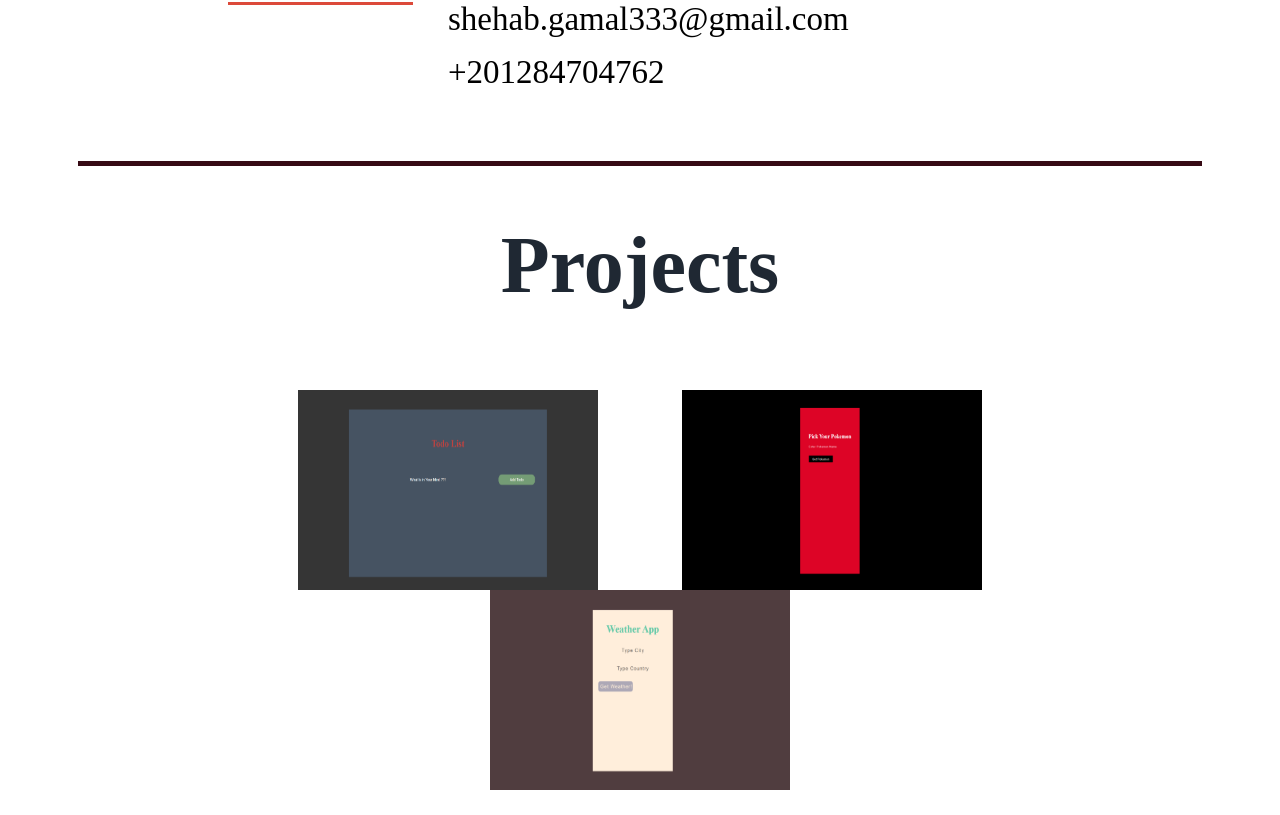
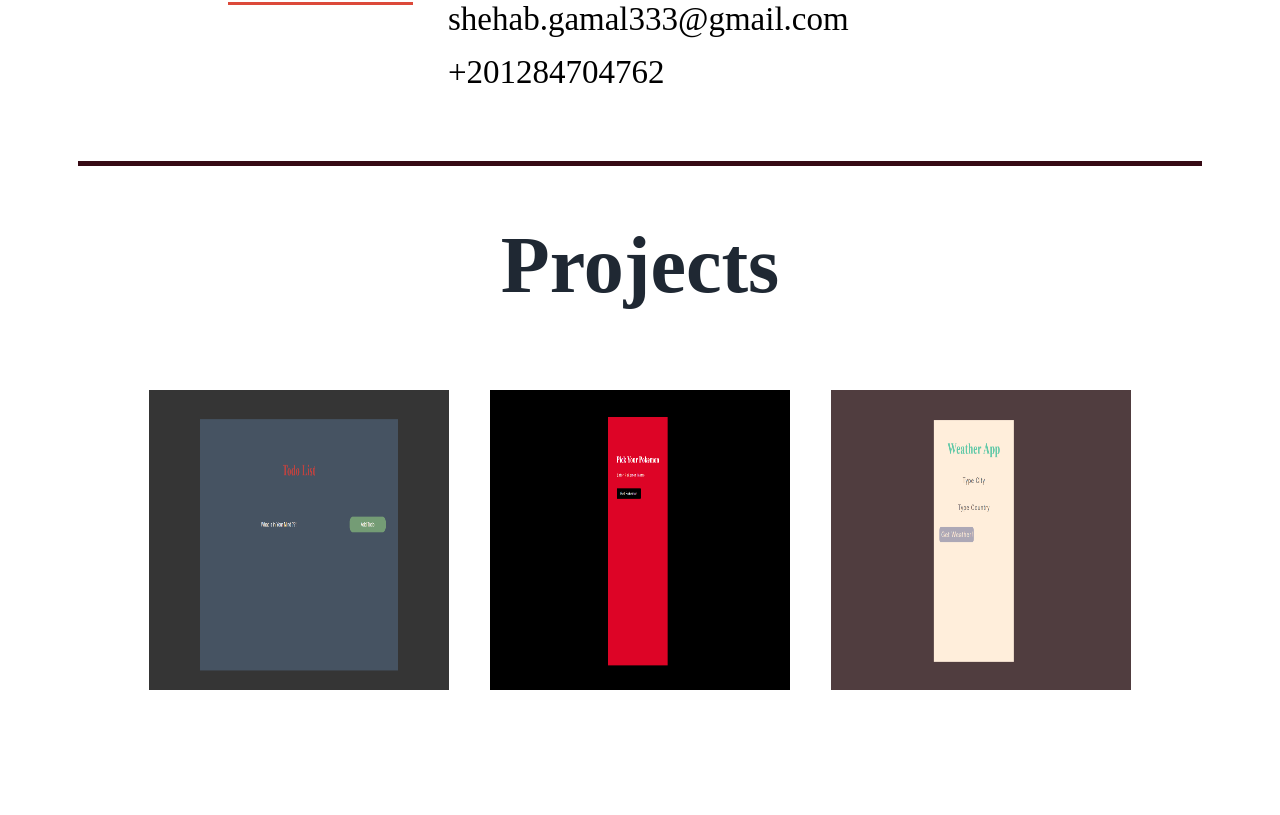
Before and after one commit to ShehabGamal/Personal-Portfolio, a React (Create React App) app: page / in a window 1280 px wide. Shown: the part 467-1282 px from the top of the page. After the commit the page ends 1182 px from the top, so only its background shows below. Built offline with nearby package versions, Linux system fonts and the light colour scheme.

Commit message:
Adjusting the layout of cards Component

```diff
--- a/src/Components/Cards/Cards.js
+++ b/src/Components/Cards/Cards.js
@@ -9,13 +9,13 @@ const BasicDiv = styled.div`
   flex-wrap: wrap;
   margin-right: auto;
   margin-left: auto;
-  width: 60%;
+  width: 80%;
   padding: 25px;
 `;
 const FlipCard = styled.div`
   background-color: transparent;
   width: 300px;
-  height: 200px;
+  height: 300px;
   perspective: 1000px;
   margin: 0 auto;
 `;
```
